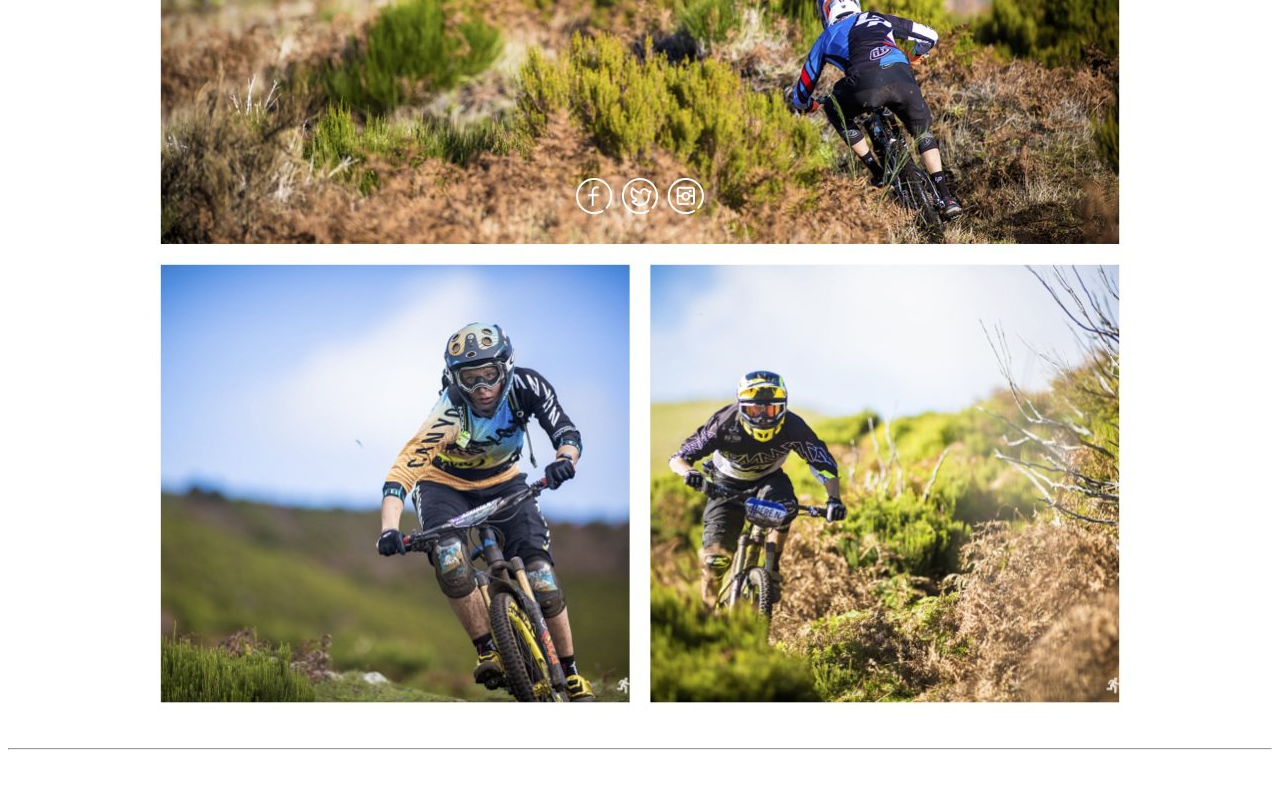
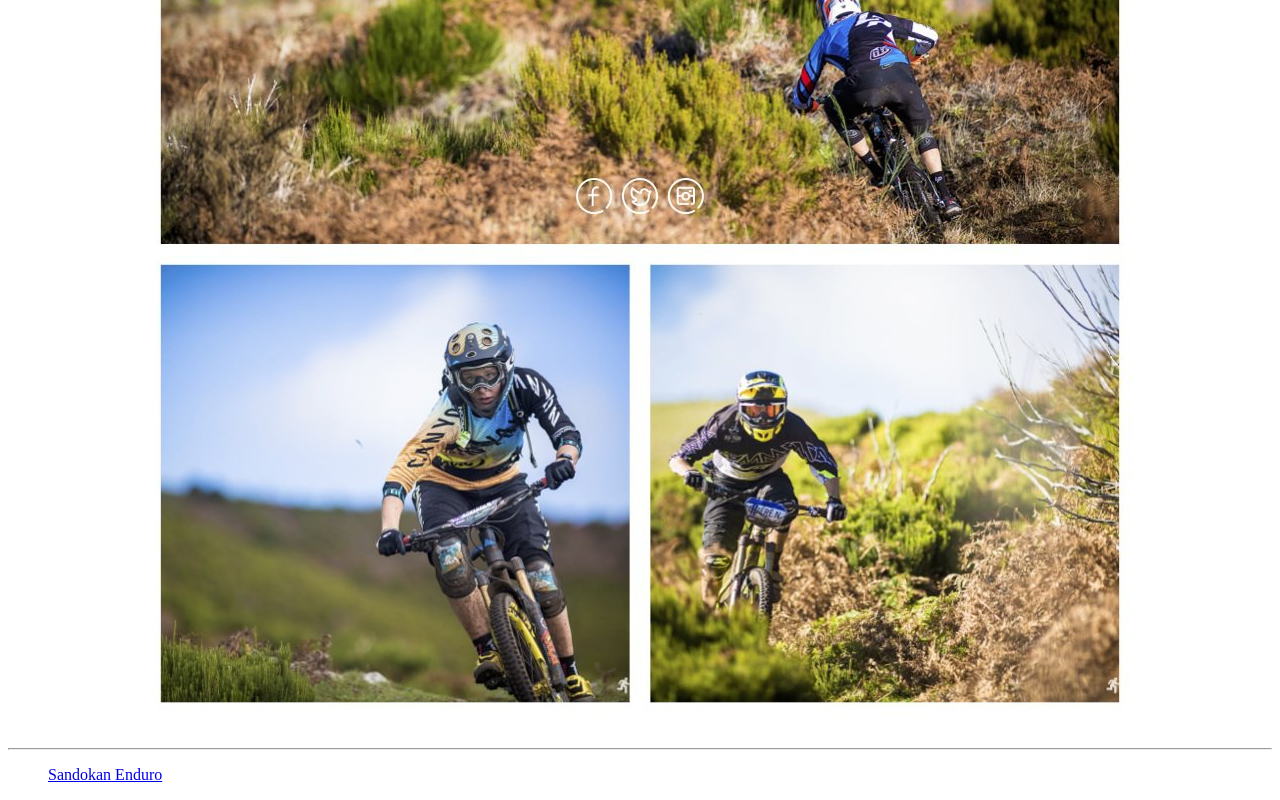
Before and after one commit to sandokanenduro/sandokanenduro.github.io, a plain HTML site: page index.html in a window 1280 px wide. Shown: the part 2095-2895 px from the top of the page. Before the commit the page ends 2853 px from the top, so only its background shows below. Drawn offline with Linux system fonts and the light colour scheme.

Commit message:
facebook

```diff
--- a/index.html
+++ b/index.html
@@ -20,7 +20,7 @@
   var js, fjs = d.getElementsByTagName(s)[0];
   if (d.getElementById(id)) return;
   js = d.createElement(s); js.id = id;
-        js.src = "//connect.facebook.net/en_GB/all.js#xfbml=1";
+  js.src = "//connect.facebook.net/en_US/sdk.js#xfbml=1&version=v2.3&appId=754743237873229";
   fjs.parentNode.insertBefore(js, fjs);
 }(document, 'script', 'facebook-jssdk'));</script>
     <h1>
@@ -31,7 +31,7 @@
     </h1>
     <hr>
     <footer>
-        <div class="fb-like-box pull-right" data-href="https://www.facebook.com/sandokanenduro" data-width="450" data-colorscheme="light" data-show-faces="true" data-header="false" data-stream="false" data-show-border="false"></div>
+        <div class="fb-page" data-href="https://www.facebook.com/sandokanenduro" data-width="500" data-small-header="false" data-adapt-container-width="true" data-hide-cover="false" data-show-facepile="true" data-show-posts="true"><div class="fb-xfbml-parse-ignore"><blockquote cite="https://www.facebook.com/sandokanenduro"><a href="https://www.facebook.com/sandokanenduro">Sandokan Enduro</a></blockquote></div></div>
 </footer>
 </body>
 </html>
```
Lines whose indentation alone changed are shown as unchanged.
